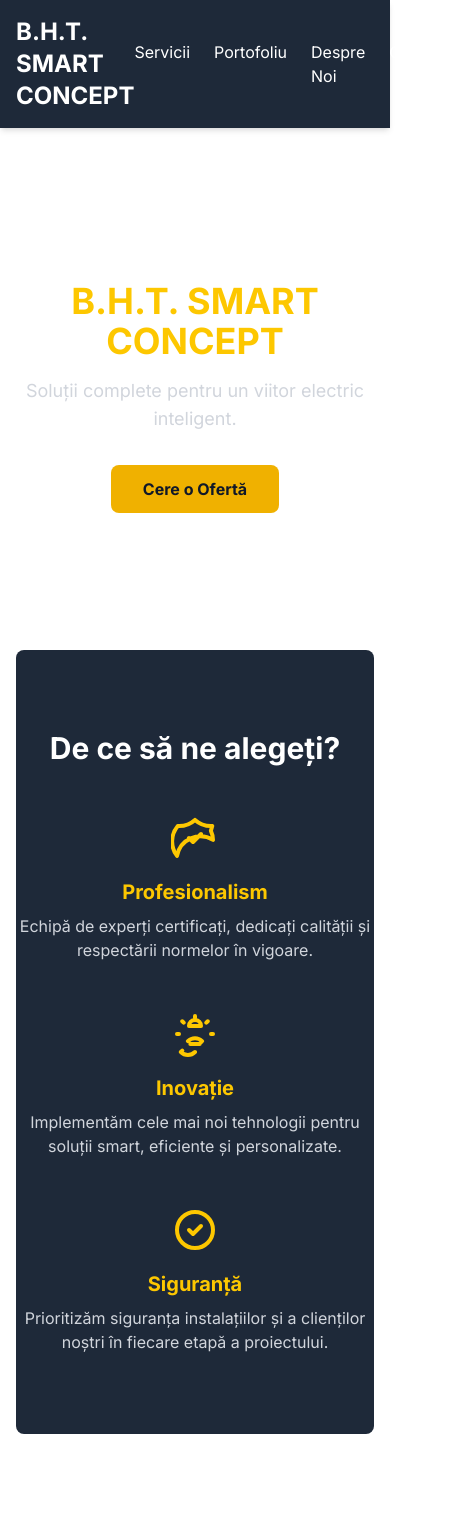
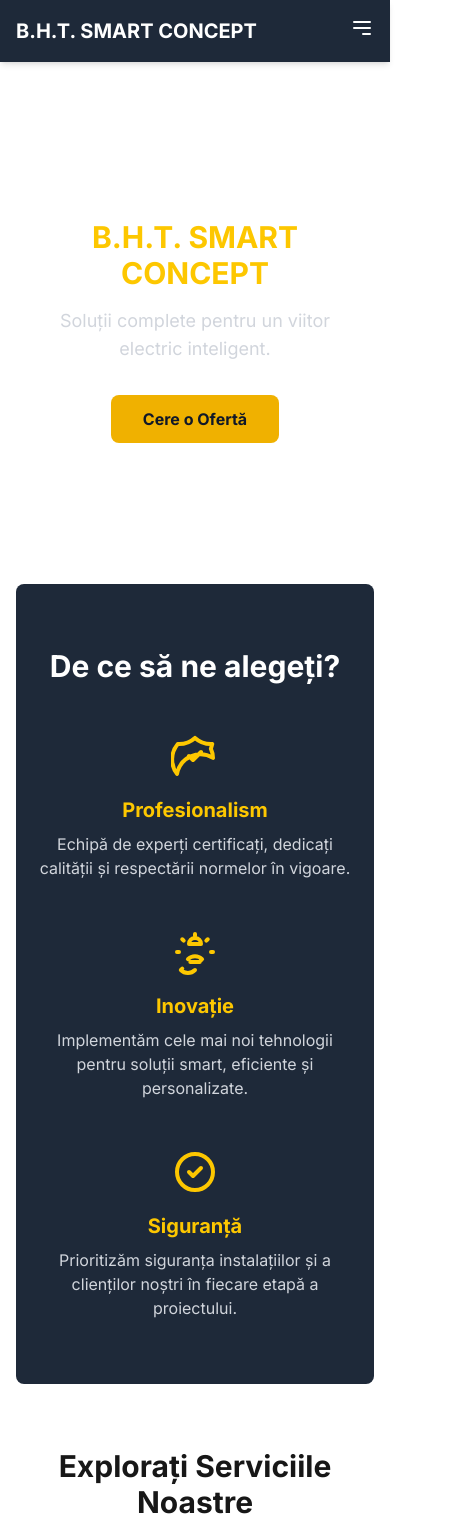
Before and after one commit to paulcureu/bht-concept, a Next.js app: page / in a window 390 px wide. Shown: the top 1518 px of the page, 449 px wide, since content can reach past the window. Built offline with nearby package versions, Linux system fonts and the light colour scheme.

Commit message:
Add responsive mobile menu to Header component
Introduced a hamburger menu for mobile screens in the Header component using useState, enabling toggling of navigation links. Also adjusted layout and spacing in page.tsx for improved responsiveness and consistency across sections.

```diff
--- a/src/app/page.tsx
+++ b/src/app/page.tsx
@@ -24,8 +24,8 @@ export default function Home() {
   return (
     <>
       {/* Sectiunea Hero */}
-      <section className="text-center flex flex-col items-center justify-center min-h-[60vh]">
-        <h1 className="text-4xl font-bold text-yellow-400 sm:text-5xl md:text-6xl max-w-3xl">
+      <section className="text-center flex flex-col items-center justify-center min-h-[60vh] px-4">
+        <h1 className="text-3xl font-bold text-yellow-400 sm:text-5xl md:text-6xl max-w-3xl">
           B.H.T. SMART CONCEPT
         </h1>
         <p className="mt-4 text-lg text-gray-300 sm:text-xl md:text-2xl">
@@ -42,8 +42,8 @@ export default function Home() {
       </section>
 
       {/* Sectiunea "De ce sa ne alegeti?" */}
-      <section className="py-20 bg-gray-800 rounded-lg">
-        <div className="container mx-auto text-center">
+      <section className="py-16 sm:py-20 bg-gray-800 rounded-lg">
+        <div className="container mx-auto text-center px-4">
           <h2 className="text-3xl font-bold text-white">De ce să ne alegeți?</h2>
           <div className="mt-12 grid md:grid-cols-3 gap-12">
             <div className="flex flex-col items-center">
@@ -66,7 +66,7 @@ export default function Home() {
       </section>
 
       {/* Sectiunea Call to Action Servicii */}
-      <section className="text-center py-20">
+      <section className="text-center py-16 sm:py-20 px-4">
         <h2 className="text-3xl font-bold">Explorați Serviciile Noastre</h2>
         <p className="mt-4 text-lg text-gray-300 max-w-2xl mx-auto">
           De la instalații electrice clasice la sisteme fotovoltaice și case inteligente, avem soluția potrivită pentru dumneavoastră.
--- a/src/components/Header.tsx
+++ b/src/components/Header.tsx
@@ -1,13 +1,20 @@
+'use client'; // Necesar pentru a folosi state (useState)
+
 import Link from 'next/link';
+import { useState } from 'react';
 
 const Header = () => {
+  const [isMenuOpen, setIsMenuOpen] = useState(false);
+
   return (
-    <header className="bg-gray-800 text-white shadow-md">
+    <header className="bg-gray-800 text-white shadow-md sticky top-0 z-50">
       <div className="container mx-auto flex items-center justify-between p-4">
-        <div className="text-2xl font-bold">
+        <div className="text-xl font-bold">
           <Link href="/">B.H.T. SMART CONCEPT</Link>
         </div>
-        <nav>
+
+        {/* Meniu pentru ecrane mari */}
+        <nav className="hidden md:flex">
           <ul className="flex space-x-6">
             <li><Link href="/servicii" className="hover:text-yellow-400">Servicii</Link></li>
             <li><Link href="/portofoliu" className="hover:text-yellow-400">Portofoliu</Link></li>
@@ -15,7 +22,28 @@ const Header = () => {
             <li><Link href="/contact" className="hover:text-yellow-400">Contact</Link></li>
           </ul>
         </nav>
+
+        {/* Buton Hamburger pentru ecrane mici */}
+        <div className="md:hidden">
+          <button onClick={() => setIsMenuOpen(!isMenuOpen)} aria-label="Toggle Menu">
+            <svg className="w-6 h-6" fill="none" stroke="currentColor" viewBox="0 0 24 24" xmlns="http://www.w3.org/2000/svg">
+              <path strokeLinecap="round" strokeLinejoin="round" strokeWidth="2" d={isMenuOpen ? "M6 18L18 6M6 6l12 12" : "M4 6h16M4 12h16m-7 6h7"}></path>
+            </svg>
+          </button>
+        </div>
       </div>
+
+      {/* Meniu mobil (apare/dispare) */}
+      {isMenuOpen && (
+        <nav className="md:hidden bg-gray-800">
+          <ul className="flex flex-col items-center space-y-4 py-4">
+            <li><Link href="/servicii" onClick={() => setIsMenuOpen(false)} className="hover:text-yellow-400">Servicii</Link></li>
+            <li><Link href="/portofoliu" onClick={() => setIsMenuOpen(false)} className="hover:text-yellow-400">Portofoliu</Link></li>
+            <li><Link href="/despre" onClick={() => setIsMenuOpen(false)} className="hover:text-yellow-400">Despre Noi</Link></li>
+            <li><Link href="/contact" onClick={() => setIsMenuOpen(false)} className="hover:text-yellow-400">Contact</Link></li>
+          </ul>
+        </nav>
+      )}
     </header>
   );
 };
```
